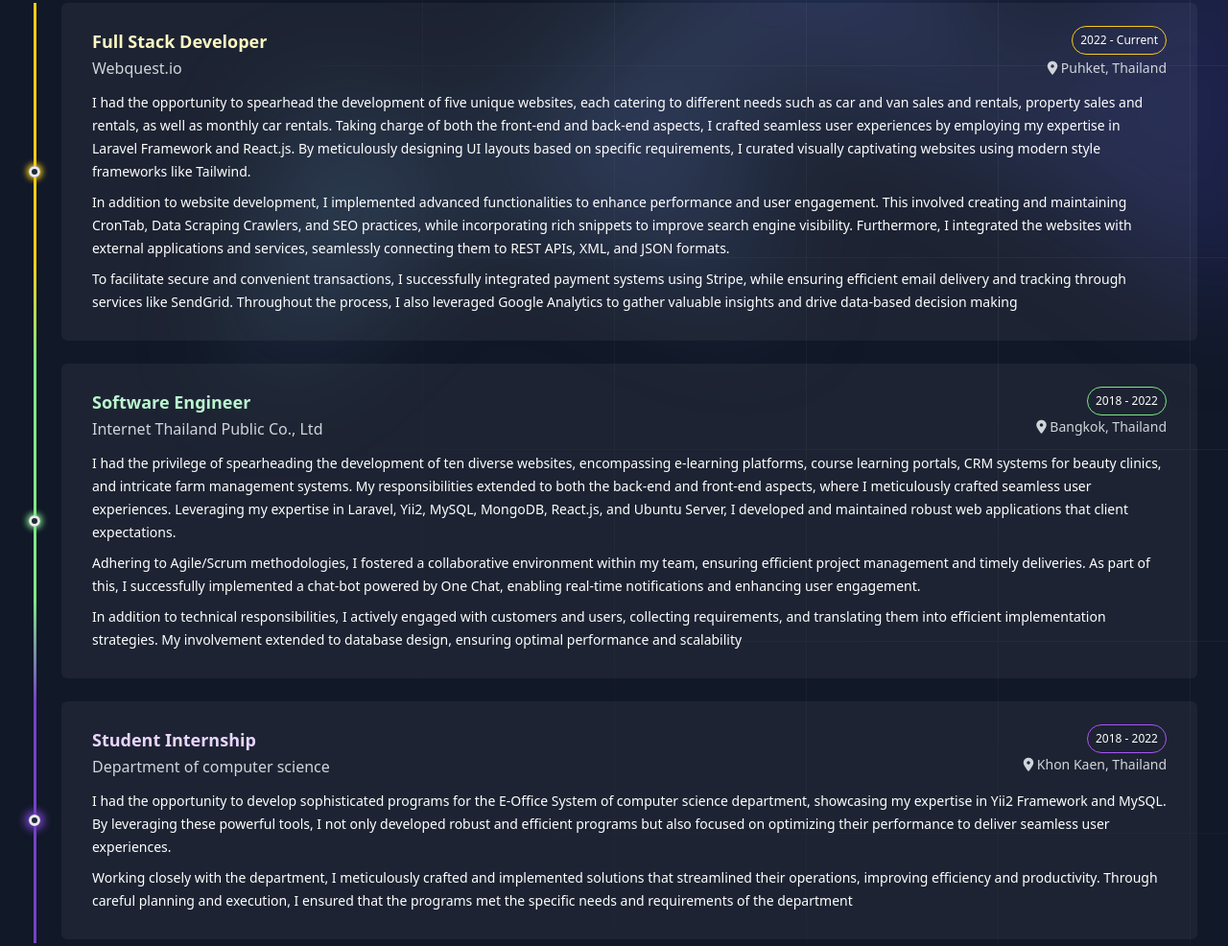
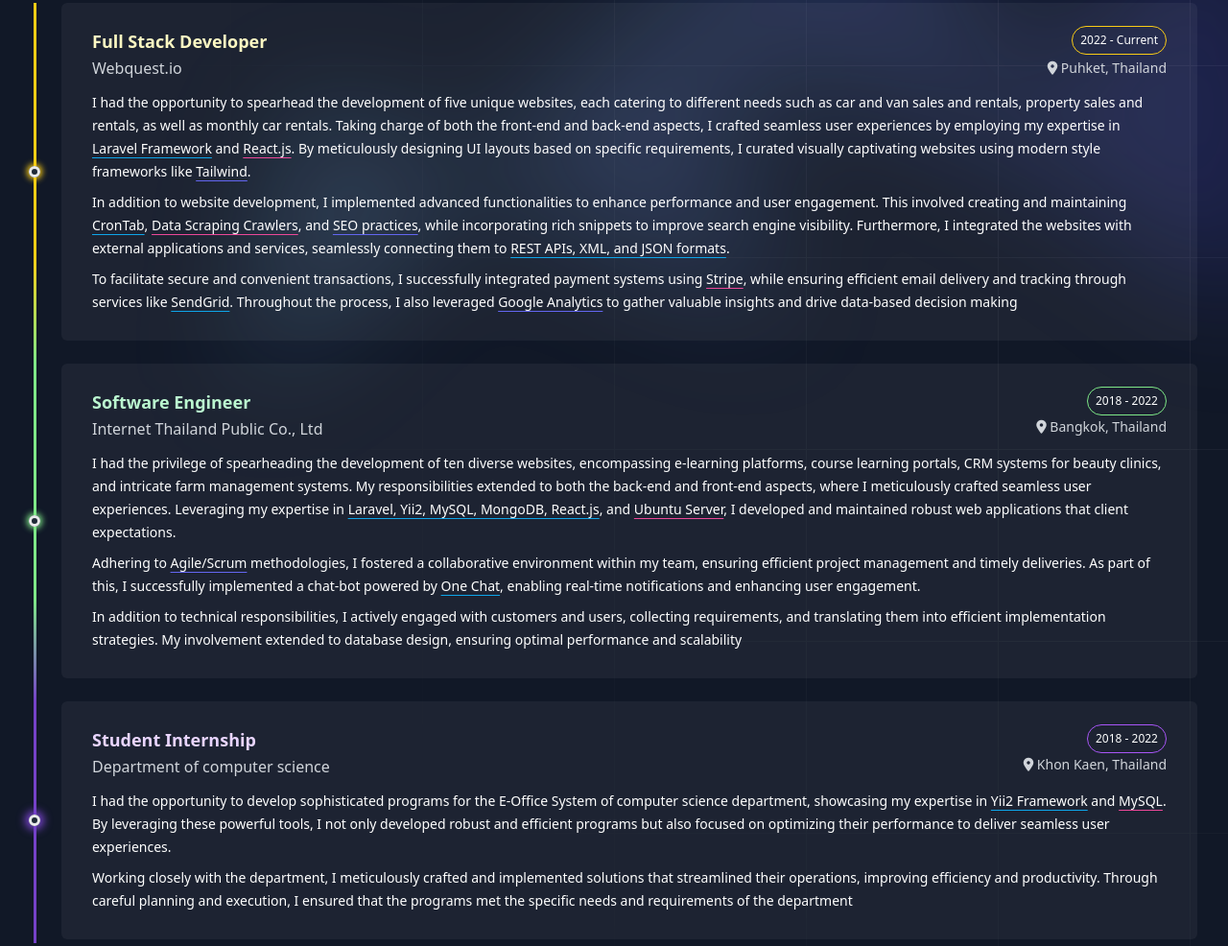
Before and after one commit to kesiriTyota/kesiriTyota.github.io, a website: page index.html in a window 1280 px wide. Shown: the part 1131-2117 px from the top of the page at 96% size. Drawn offline with nearby package versions, Linux system fonts and the light colour scheme.

Commit message:
modification content

```diff
--- a/index.html
+++ b/index.html
@@ -460,23 +460,26 @@
 							    I had the opportunity to spearhead the development of five unique websites, each catering to
 							    different needs such as car and van sales and rentals, property sales and rentals, as well as
 							    monthly car rentals. Taking charge of both the front-end and back-end aspects, I crafted seamless
-							    user experiences by employing my expertise in Laravel Framework and React.js. By meticulously
+							    user experiences by employing my expertise in <a href="https://laravel.com" target="_blank" rel="noreferrer noreferrer" class="underline decoration-sky-500 underline-offset-4">Laravel Framework</a> and
+							    <a href="https://react.dev" target="_blank" rel="noreferrer noreferrer" class="underline decoration-pink-500 underline-offset-4">React.js</a>. By meticulously
 							    designing UI layouts based on specific requirements, I curated visually captivating websites using
-							    modern style frameworks like Tailwind.
+							    modern style frameworks like <a href="https://tailwindcss.com" target="_blank" rel="noreferrer noreferrer" class="underline decoration-indigo-500 underline-offset-4">Tailwind</a>.
 						    </p>
 						    <div x-data="{open_paragraph: false}" x-cloak>
 							    <div :class="open_paragraph ? 'block' : 'hidden lg:block'">
 								    <p class="py-1 text-sm md:text-md md:leading-6">
 									    In addition to website development, I implemented advanced functionalities to enhance performance
-									    and user engagement. This involved creating and maintaining CronTab, Data Scraping Crawlers, and
-									    SEO practices, while incorporating rich snippets to improve search engine visibility.
+									    and user engagement. This involved creating and maintaining <span class="underline decoration-sky-500 underline-offset-4">CronTab</span>,
+									    <span class="underline decoration-pink-500 underline-offset-4">Data Scraping Crawlers</span>, and
+									    <span class="underline decoration-indigo-500 underline-offset-4">SEO practices</span>, while incorporating rich snippets to improve search engine visibility.
 									    Furthermore, I integrated the websites with external applications and services, seamlessly
-									    connecting them to REST APIs, XML, and JSON formats.
+									    connecting them to <span class="underline decoration-sky-500 underline-offset-4">REST APIs, XML, and JSON formats</span>.
 								    </p>
 								    <p class="py-1 text-sm md:text-md md:leading-6">
 									    To facilitate secure and convenient transactions, I successfully integrated payment systems using
-									    Stripe, while ensuring efficient email delivery and tracking through services like SendGrid.
-									    Throughout the process, I also leveraged Google Analytics to gather valuable insights and drive
+									    <a href="https://stripe.com" target="_blank" rel="noreferrer noreferrer" class="underline decoration-pink-500 underline-offset-4">Stripe</a>, while ensuring efficient email delivery and tracking through services like
+									    <a href="https://sendgrid.com" target="_blank" rel="noreferrer noreferrer" class="underline decoration-sky-500 underline-offset-4">SendGrid</a>.
+									    Throughout the process, I also leveraged <span class="underline decoration-indigo-500 underline-offset-4">Google Analytics</span> to gather valuable insights and drive
 									    data-based decision making
 								    </p>
 							    </div>
@@ -513,15 +516,15 @@
 							    I had the privilege of spearheading the development of ten diverse websites, encompassing e-learning
 							    platforms, course learning portals, CRM systems for beauty clinics, and intricate farm management
 							    systems. My responsibilities extended to both the back-end and front-end aspects, where I meticulously
-							    crafted seamless user experiences. Leveraging my expertise in Laravel, Yii2, MySQL, MongoDB, React.js,
-							    and Ubuntu Server, I developed and maintained robust web applications that client expectations.
+							    crafted seamless user experiences. Leveraging my expertise in <span class="underline decoration-sky-500 underline-offset-4">Laravel, Yii2, MySQL, MongoDB, React.js</span>,
+							    and <span class="underline decoration-pink-500 underline-offset-4">Ubuntu Server</span>, I developed and maintained robust web applications that client expectations.
 						    </p>
 						    <div x-data="{open_paragraph: false}" x-cloak>
 							    <div :class="open_paragraph ? 'block' : 'hidden lg:block'">
 								    <p class="py-1 text-sm md:text-md md:leading-6">
-									    Adhering to Agile/Scrum methodologies, I fostered a collaborative environment within my team, ensuring
+									    Adhering to <span class="underline decoration-indigo-500 underline-offset-4">Agile/Scrum</span> methodologies, I fostered a collaborative environment within my team, ensuring
 									    efficient project management and timely deliveries. As part of this, I successfully implemented a chat-bot
-									    powered by One Chat, enabling real-time notifications and enhancing user engagement.
+									    powered by <a href="https://chat.one.th/homepage" target="_blank" rel="noreferrer noreferrer" class="underline decoration-sky-500 underline-offset-4">One Chat</a>, enabling real-time notifications and enhancing user engagement.
 								    </p>
 								    <p class="py-1 text-sm md:text-md md:leading-6">
 									    In addition to technical responsibilities, I actively engaged with customers and users, collecting
@@ -560,7 +563,8 @@
 						    </div>
 						    <p class="mt-2 py-1 text-sm md:text-md md:leading-6">
 							    I had the opportunity to develop sophisticated programs for the E-Office System of computer science
-							    department, showcasing my expertise in Yii2 Framework and MySQL. By leveraging these powerful tools, I
+							    department, showcasing my expertise in <a href="https://www.yiiframework.com/" target="_blank" rel="noreferrer noreferrer" class="underline decoration-sky-500 underline-offset-4">Yii2 Framework</a> and
+							    <span class="underline decoration-pink-500 underline-offset-4">MySQL</span>. By leveraging these powerful tools, I
 							    not only developed robust and efficient programs but also focused on optimizing their performance to
 							    deliver seamless user experiences.
 						    </p>
@@ -610,9 +614,6 @@
 								    Khon Kaen, Thailand
 							    </div>
 						    </div>
-						    <p class="text-md leading-6 text-gray-300">
-
-						    </p>
 					    </div>
 				    </li>
 			    </ul>
@@ -643,7 +644,7 @@
 				    <div class="flex flex-col bg-indigo-300/10 dark:bg-white/5 p-8 space-y-4 justify-center">
 					    <dt class="text-2xl font-semibold leading-6 text-gray-700 dark:text-gray-300">E-mail</dt>
 					    <dd class="text-lg font-medium tracking-tight text-gray-500 dark:text-white">
-						    kesirityota@gmail.com
+						    <a href="mailto:kesirityota@gmail.com">kesirityota@gmail.com</a>
 					    </dd>
 				    </div>
 				    <div class="flex flex-col bg-indigo-300/10 dark:bg-white/5 p-8 space-y-4 justify-center">
```
Also changed, not shown: dist/output.css.
